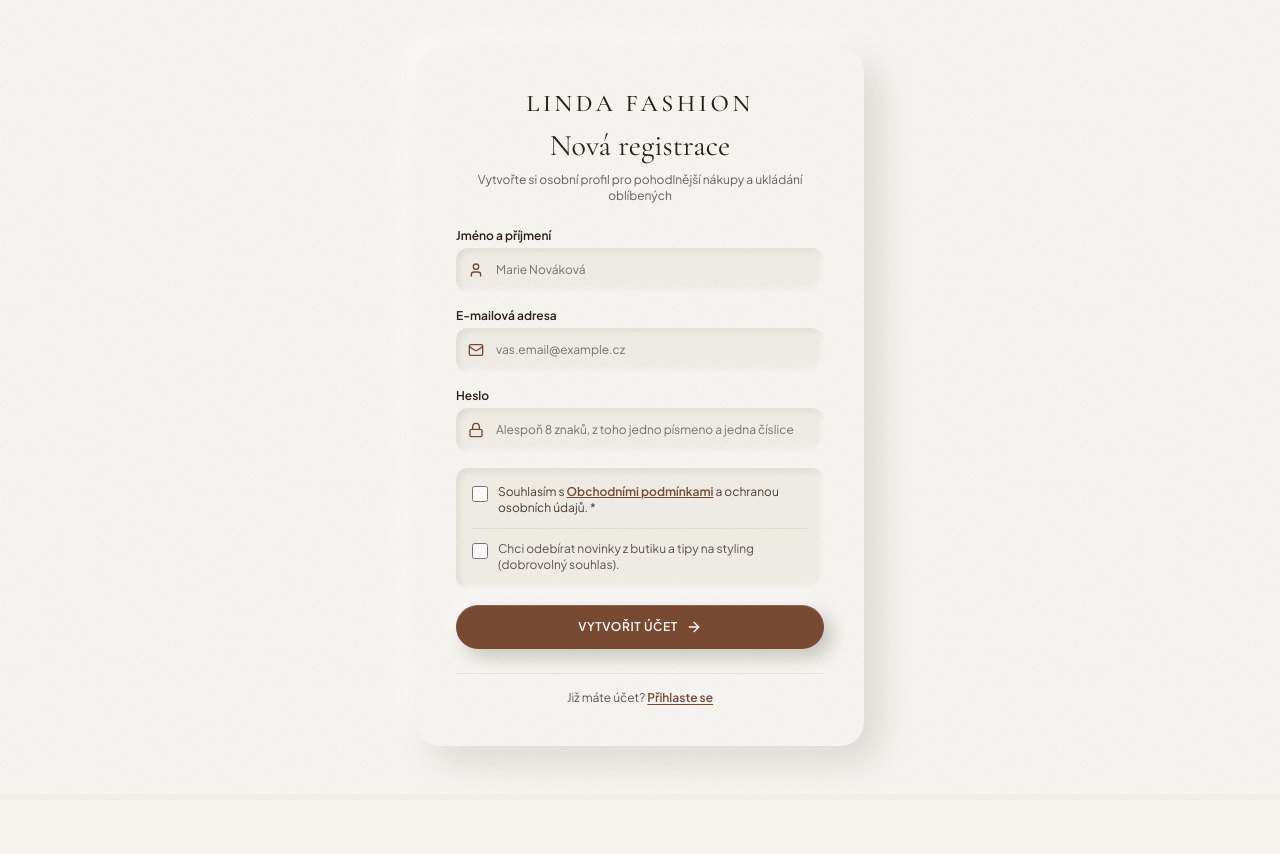
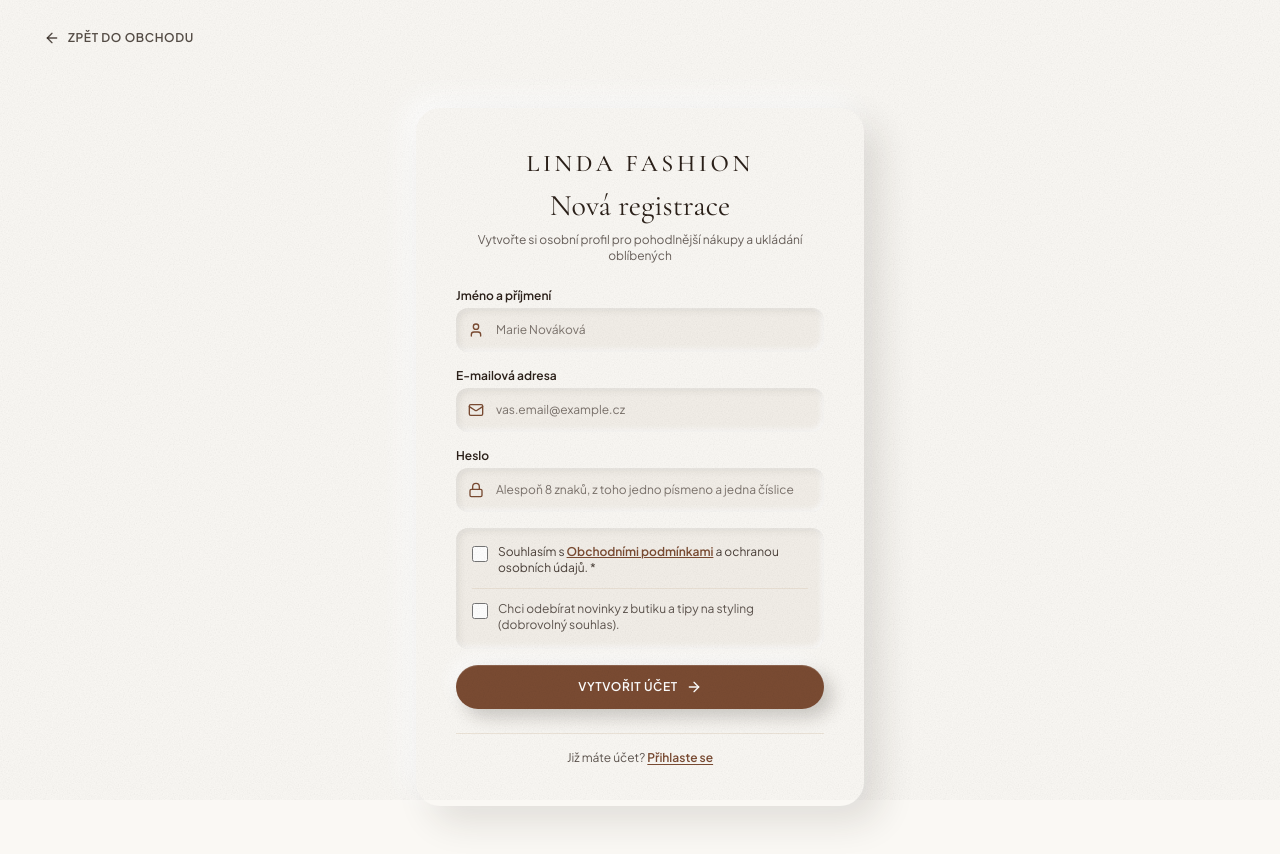
Before and after one commit to Fajlajpos/LINDAFASHION, a Next.js app: page /registrace in a window 1280 px wide. Before the commit the page ends 800 px from the top, so only its background shows below. Built offline with nearby package versions, Linux system fonts and the light colour scheme; no server answers.

Commit message:
tlacitko zpet z prihlasovaciho/reg. menu

```diff
--- /dev/null
+++ b/src/app/(auth)/layout.tsx
@@ -0,0 +1,39 @@
+import React from 'react';
+import Link from 'next/link';
+import { ArrowLeft } from 'lucide-react';
+
+/**
+ * Přihlášení, registrace a obnova hesla stojí mimo `(shop)`, takže nemají
+ * hlavičku ani patičku – formulář má celou pozornost. Jenže ze stránky pak
+ * nevedla žádná cesta zpátky: kdo si registraci rozmyslel, musel hledat
+ * tlačítko Zpět v prohlížeči (a po přímém příchodu z e-mailu ani to ne).
+ *
+ * Odkaz vede na úvodní stránku, ne `router.back()` – historie může vést
+ * mimo web nebo být prázdná.
+ *
+ * Plocha je `cream` stejně jako stránky uvnitř; bez toho by nad jejich
+ * krémovým blokem `min-h-[80vh]` zůstal pruh podkladové `paper`.
+ */
+export default function AuthLayout({ children }: { children: React.ReactNode }) {
+  return (
+    <div className="min-h-screen bg-linda-cream">
+      <nav
+        aria-label="Návrat do obchodu"
+        className="mx-auto flex max-w-7xl items-center px-4 pt-4 sm:px-6 lg:px-8"
+      >
+        <Link
+          href="/"
+          className="group inline-flex min-h-touch cursor-pointer items-center gap-2 rounded-full px-3 text-xs font-semibold uppercase tracking-wider text-linda-espresso/80 transition-colors duration-200 hover:text-linda-cognac"
+        >
+          <ArrowLeft
+            className="h-4 w-4 transition-transform duration-200 group-hover:-translate-x-0.5"
+            aria-hidden="true"
+          />
+          Zpět do obchodu
+        </Link>
+      </nav>
+
+      {children}
+    </div>
+  );
+}
--- a/src/app/(auth)/obnova-hesla/page.tsx
+++ b/src/app/(auth)/obnova-hesla/page.tsx
@@ -63,9 +63,12 @@ function ObnovaFormular() {
     <div className="flex min-h-[80vh] items-center justify-center bg-linda-cream px-4 py-12">
       <div className="w-full max-w-md space-y-6 rounded-3xl bg-linda-cream p-8 shadow-neuLg sm:p-10">
         <div className="space-y-2 text-center">
-          <span className="block font-serif text-2xl font-medium uppercase tracking-[0.15em] text-linda-espresso">
+          <Link
+            href="/"
+            className="inline-block cursor-pointer font-serif text-2xl font-medium uppercase tracking-[0.15em] text-linda-espresso transition-colors duration-200 hover:text-linda-cognac"
+          >
             LINDA FASHION
-          </span>
+          </Link>
           <h1 className="font-serif text-3xl text-linda-espresso">Nové heslo</h1>
         </div>
 
--- a/src/app/(auth)/prihlaseni/page.tsx
+++ b/src/app/(auth)/prihlaseni/page.tsx
@@ -54,9 +54,12 @@ function PrihlaseniFormular() {
       {/* Karta má barvu stránky – nadzvedává ji reliéf, ne rámeček. */}
       <div className="w-full max-w-md space-y-6 rounded-3xl bg-linda-cream p-8 shadow-neuLg sm:p-10">
         <div className="space-y-2 text-center">
-          <span className="block font-serif text-2xl font-medium uppercase tracking-[0.15em] text-linda-espresso">
+          <Link
+            href="/"
+            className="inline-block cursor-pointer font-serif text-2xl font-medium uppercase tracking-[0.15em] text-linda-espresso transition-colors duration-200 hover:text-linda-cognac"
+          >
             LINDA FASHION
-          </span>
+          </Link>
           <h1 className="font-serif text-3xl text-linda-espresso">Přihlášení k účtu</h1>
           <p className="text-xs text-linda-espresso/70">
             Přihlaste se ke své historii objednávek a oblíbeným kouskům
--- a/src/app/(auth)/registrace/RegistraceFormular.tsx
+++ b/src/app/(auth)/registrace/RegistraceFormular.tsx
@@ -73,9 +73,12 @@ export function RegistraceFormular({ captchaSiteKey }: { captchaSiteKey: string
     <div className="flex min-h-[80vh] items-center justify-center bg-linda-cream px-4 py-12">
       <div className="w-full max-w-md space-y-6 rounded-3xl bg-linda-cream p-8 shadow-neuLg sm:p-10">
         <div className="space-y-2 text-center">
-          <span className="block font-serif text-2xl font-medium uppercase tracking-[0.15em] text-linda-espresso">
+          <Link
+            href="/"
+            className="inline-block cursor-pointer font-serif text-2xl font-medium uppercase tracking-[0.15em] text-linda-espresso transition-colors duration-200 hover:text-linda-cognac"
+          >
             LINDA FASHION
-          </span>
+          </Link>
           <h1 className="font-serif text-3xl text-linda-espresso">Nová registrace</h1>
           <p className="text-xs text-linda-espresso/70">
             Vytvořte si osobní profil pro pohodlnější nákupy a ukládání oblíbených
--- a/src/app/(auth)/zapomenute-heslo/page.tsx
+++ b/src/app/(auth)/zapomenute-heslo/page.tsx
@@ -37,9 +37,12 @@ export default function ZapomenuteHesloPage() {
     <div className="flex min-h-[80vh] items-center justify-center bg-linda-cream px-4 py-12">
       <div className="w-full max-w-md space-y-6 rounded-3xl bg-linda-cream p-8 shadow-neuLg sm:p-10">
         <div className="space-y-2 text-center">
-          <span className="block font-serif text-2xl font-medium uppercase tracking-[0.15em] text-linda-espresso">
+          <Link
+            href="/"
+            className="inline-block cursor-pointer font-serif text-2xl font-medium uppercase tracking-[0.15em] text-linda-espresso transition-colors duration-200 hover:text-linda-cognac"
+          >
             LINDA FASHION
-          </span>
+          </Link>
           <h1 className="font-serif text-3xl text-linda-espresso">Zapomenuté heslo</h1>
           <p className="text-xs text-linda-espresso/75">
             Napište e-mail, kterým se přihlašujete. Pošleme na něj odkaz pro nastavení nového hesla.
--- a/src/components/shop/Header.tsx
+++ b/src/components/shop/Header.tsx
@@ -310,7 +310,7 @@ export const Header: React.FC<HeaderProps> = ({
                      změně počtu znovu naskočí – přidání do oblíbených se dělo
                      o stránku níž a jinak by o něm lišta mlčela. */
                   key={favoritesCount}
-                  className="animate-popIn absolute top-1.5 right-1.5 min-w-[18px] h-[18px] px-1 bg-linda-sage text-white text-[10px] leading-none rounded-full flex items-center justify-center font-bold"
+                  className="animate-popIn absolute top-1.5 right-1.5 min-w-[18px] h-[18px] px-1 bg-linda-cognac text-white text-[10px] leading-none rounded-full flex items-center justify-center font-bold"
                 >
                   {formatBadge(favoritesCount)}
                 </span>
--- a/src/components/shop/KosikObsah.tsx
+++ b/src/components/shop/KosikObsah.tsx
@@ -336,7 +336,6 @@ export function KosikObsah({ prahDopravaZdarma, popisDph, platebniProstredky, do
             chyba={chybaSlevy}
             uplatneno={sleva && `Kód ${sleva.kod} · sleva ${sleva.procentoSlevy} %`}
             zrusit={() => setSleva(null)}
-            tmave
           />
 
           <PoleKodu
@@ -495,7 +494,6 @@ const PoleKodu: React.FC<{
   chyba: string | null;
   uplatneno: string | null | false;
   zrusit: () => void;
-  tmave?: boolean;
 }> = ({
   id,
   popisek,
@@ -508,7 +506,6 @@ const PoleKodu: React.FC<{
   chyba,
   uplatneno,
   zrusit,
-  tmave,
 }) => (
   <div className="space-y-2 rounded-2xl bg-linda-cream p-4 shadow-neu">
     <p className="flex items-center gap-1.5 text-xs font-semibold uppercase tracking-wider text-linda-espresso">
@@ -557,9 +554,7 @@ const PoleKodu: React.FC<{
             onClick={odeslat}
             disabled={overuje}
             aria-busy={overuje}
-            className={`flex min-h-touch shrink-0 cursor-pointer items-center gap-1.5 rounded-xl px-4 text-xs font-semibold text-white shadow-neuDark transition-all duration-200 active:shadow-neuSm disabled:cursor-not-allowed disabled:opacity-60 ${
-              tmave ? 'bg-linda-espresso hover:bg-linda-cognac' : 'bg-linda-cognac hover:bg-linda-cognacHover'
-            }`}
+            className="flex min-h-touch shrink-0 cursor-pointer items-center gap-1.5 rounded-xl px-4 text-xs font-semibold bg-linda-cognac text-white shadow-neuDark transition-all duration-200 hover:bg-linda-cognacHover active:shadow-neuSm disabled:cursor-not-allowed disabled:opacity-60"
           >
             {/* Spinner se přidává vedle popisku, nenahrazuje ho – jinak
                 tlačítko během ověřování poskočí na jinou šířku. */}
```
